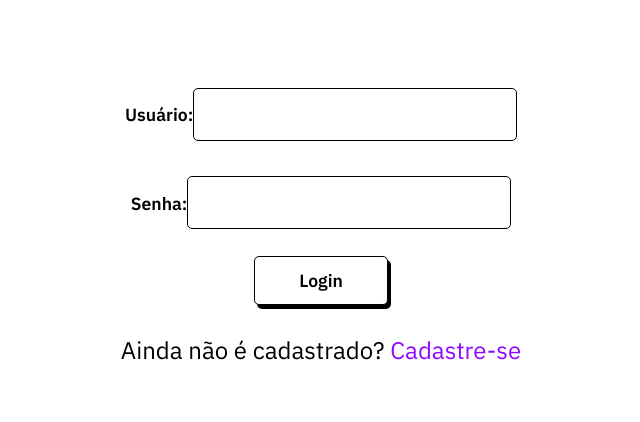
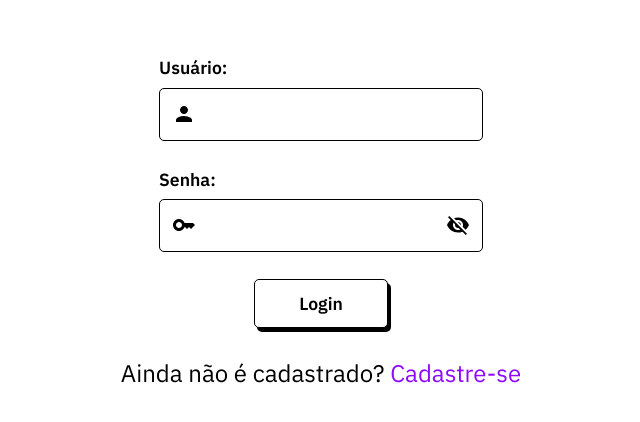
Before and after one commit to GabrielFerrariR/E-Bank, a React (Vite) app in the folder client/: page /login in a window 1280 px wide. Shown: the part 180-602 px from the top of the page, without its empty margins (319-959 px from the left). Built offline with nearby package versions, Linux system fonts and the light colour scheme.

Commit message:
feat: adiciona icones nos inputs de login e opçao de visibilidade de senha

```diff
--- a/client/src/components/LoginForm/index.tsx
+++ b/client/src/components/LoginForm/index.tsx
@@ -2,8 +2,14 @@ import { AxiosError } from 'axios';
 import { Snackbar, Alert } from '@mui/material';
 import { useState, useCallback, ChangeEvent } from 'react';
 import { useLocation, useNavigate } from 'react-router-dom';
+import KeyIcon from '@mui/icons-material/Key';
+import PersonIcon from '@mui/icons-material/Person';
+import VisibilityIcon from '@mui/icons-material/Visibility';
+import VisibilityOffIcon from '@mui/icons-material/VisibilityOff';
 import { requestLogin, setToken } from '../../services/api';
 import style from './style.module.css';
+import { visibilitySx, inputIconSx } from './styleSx';
+import { useUserContext } from '../../context/Provider';
 
 function LoginForm() {
   const [data, setData] = useState({
@@ -11,8 +17,10 @@ function LoginForm() {
     password: '',
   });
   const [error, setError] = useState(null);
+  const [isPasswordVisible, setIsPasswordVisible] = useState(false);
   const { pathname } = useLocation();
   const navigate = useNavigate();
+  const user = useUserContext();
 
   const { username, password } = data;
   const handleChange = useCallback(
@@ -32,11 +40,11 @@ function LoginForm() {
         const { token } = await requestLogin('/login', { username, password });
         setToken(token);
         localStorage.setItem('token', token);
+        if (user) user.setUser({ username });
         navigate('/balance');
       }
     } catch (err) {
       if (err instanceof AxiosError) {
-        console.error(err);
         if (err.response?.data.error) setError(err.response?.data.error);
         if (err.response?.data.message) setError(err.response?.data.message[0].message);
       }
@@ -45,19 +53,33 @@ function LoginForm() {
 
   const open = Boolean(error);
   const handleClose = () => setError(null);
+  const togglePasswordVisbility = () => setIsPasswordVisible((prev) => !prev);
 
   return (
     <form onSubmit={handleSubmit} className={style.form}>
-      <label htmlFor="username">
+      <label htmlFor="username" className={style.label}>
         Usuário:
         <input type="text" name="username" id="username" onChange={handleChange} value={username} />
+        <PersonIcon sx={inputIconSx} />
       </label>
-      <label htmlFor="password">
+      <label htmlFor="password" className={style.label}>
         Senha:
-        <input type="password" name="password" onChange={handleChange} value={password} />
+        <input type={isPasswordVisible ? 'text' : 'password'} name="password" onChange={handleChange} value={password} />
+        <KeyIcon sx={inputIconSx} />
+        {isPasswordVisible
+          ? <VisibilityIcon sx={visibilitySx} onClick={togglePasswordVisbility} />
+          : <VisibilityOffIcon sx={visibilitySx} onClick={togglePasswordVisbility} />}
       </label>
       <button className={style.button} type="submit">{(pathname === '/login') ? 'Login' : 'Registrar'}</button>
-      <Snackbar open={open} autoHideDuration={5000} onClose={handleClose}>
+      <Snackbar
+        open={open}
+        autoHideDuration={5000}
+        onClose={handleClose}
+        anchorOrigin={{
+          vertical: 'bottom',
+          horizontal: 'center',
+        }}
+      >
         <Alert severity="error">{error}</Alert>
       </Snackbar>
     </form>
--- a/client/src/components/LoginForm/style.module.css
+++ b/client/src/components/LoginForm/style.module.css
@@ -4,6 +4,11 @@
   flex-direction: column;
   justify-content: center;
   width: 80%;
+}
+
+.label, .label input {
+	display: block;
+	position: relative;
 }
 
 .button {
--- /dev/null
+++ b/client/src/components/LoginForm/styleSx.ts
@@ -0,0 +1,11 @@
+export const inputIconSx = {
+  position: 'absolute',
+  top: '2.1rem',
+  left: '0.8rem',
+};
+
+export const visibilitySx = {
+  position: 'absolute',
+  top: '2.1rem',
+  right: '0.8rem',
+};
```
